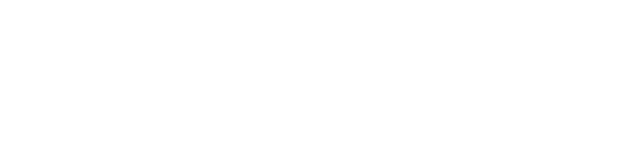
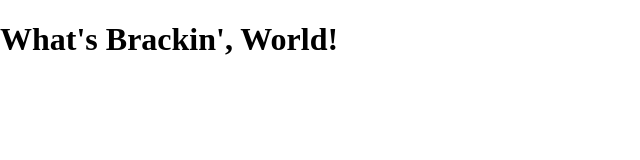
Before and after one commit to AMP35/Quote-Generator, a plain HTML site: page index.html in a window 1280 px wide. Shown: the whole page, without its empty margins (0-640 px from the left). Drawn offline with Linux system fonts and the light colour scheme.

Commit message:
hello world

```diff
--- a/index.html
+++ b/index.html
@@ -8,6 +8,7 @@
     <link rel="stylesheet" href="style.css">
 </head>
 <body>
+    <h1>What's Brackin', World!</h1>
 
     <i class="fas fa-crown"></i>
     <!--Script-->
```
Also changed, not shown: 1 other file.
